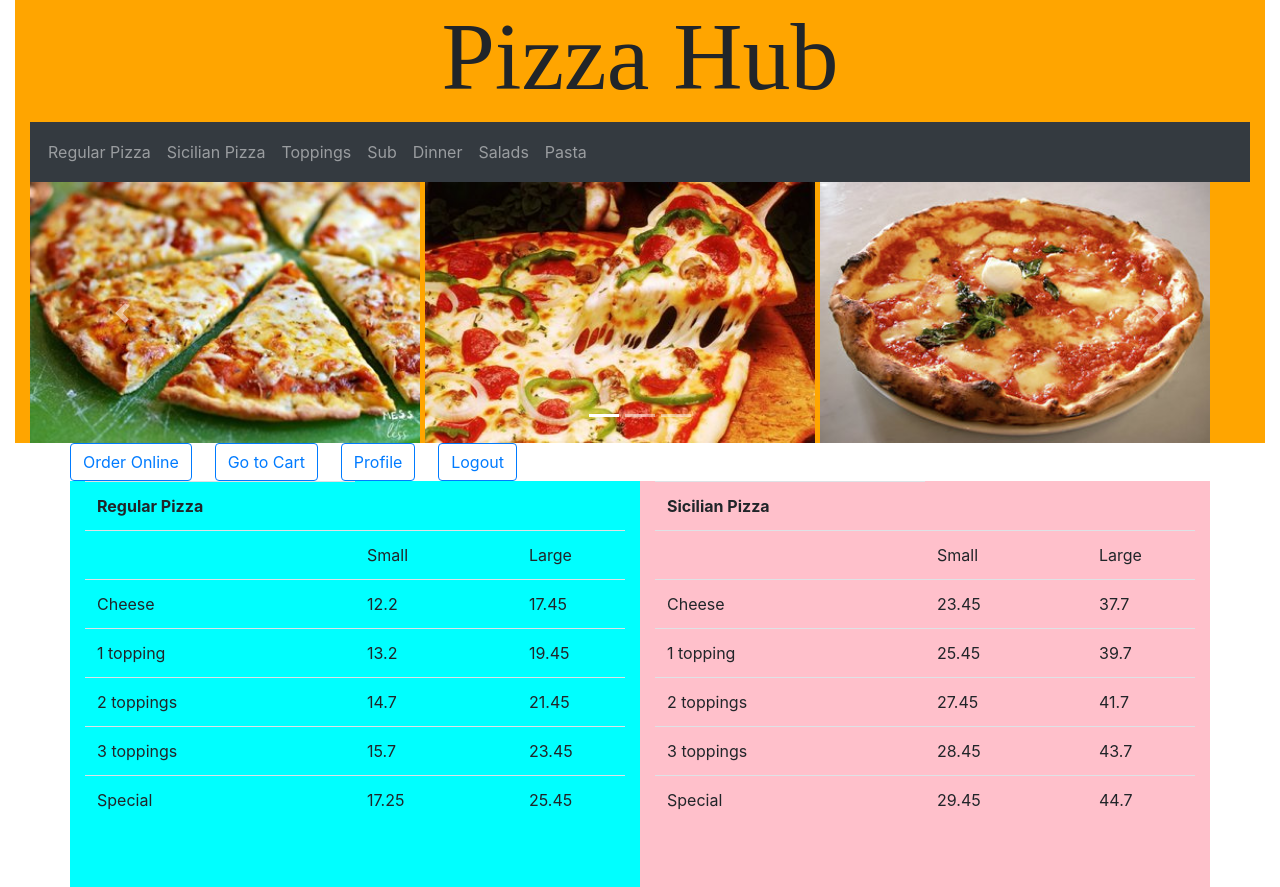
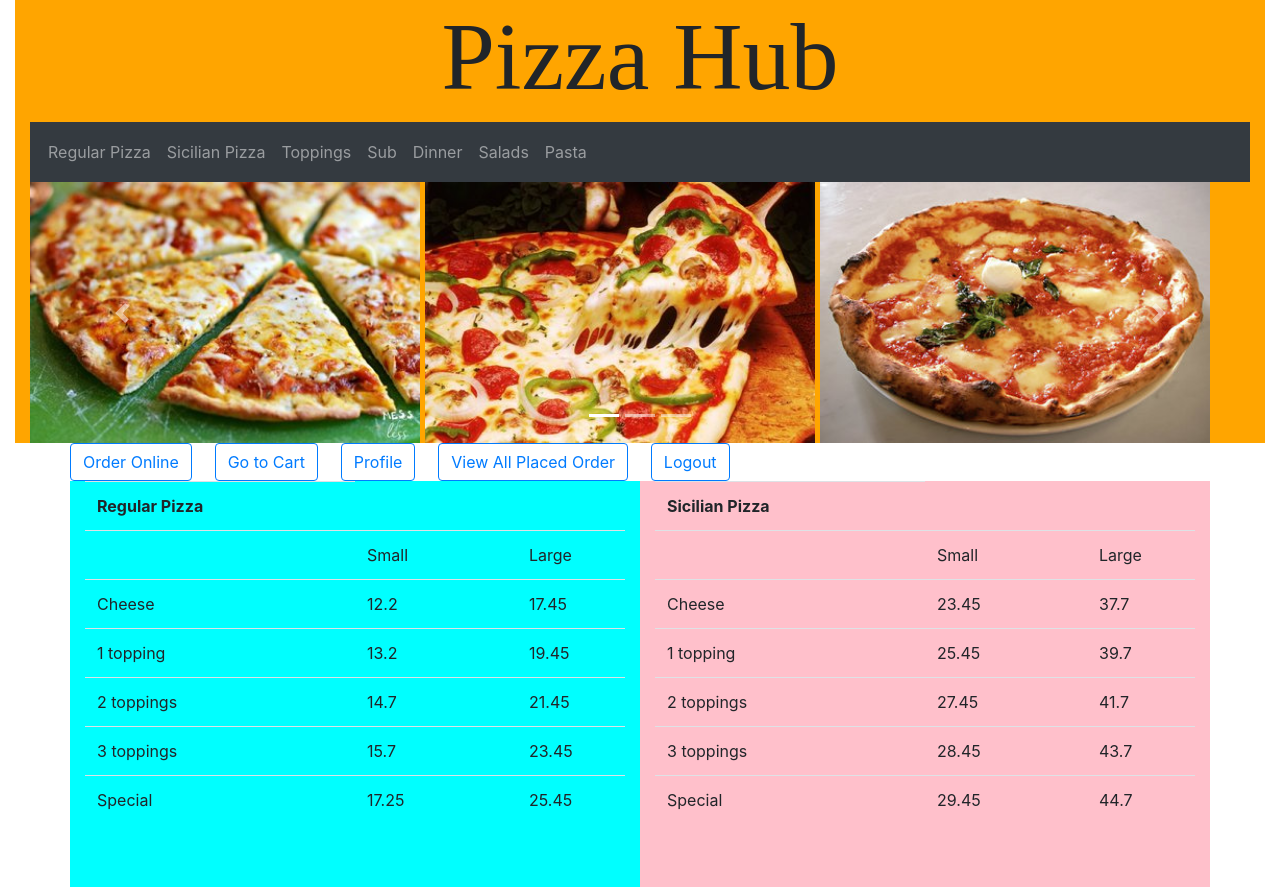
Before and after one commit to rohitsaw/pizzapp-by-rohit.herokuapp.com, a Django app: page / in a window 1280 px wide. Shown: the part 16-903 px from the top of the page. Run offline with Django 3.2, Linux system fonts and the light colour scheme; a user stored in the database is signed in; data comes from the database, SQL or seed files in the repository; some libraries are stand-ins or nearby versions.

Commit message:
add order and placed history buttons

```diff
--- a/orders/templates/orders/index.html
+++ b/orders/templates/orders/index.html
@@ -102,6 +102,19 @@
 {% csrf_token %}
 <button class="btn btn-outline-primary">Profile</button>
 </form>
+
+{% if user.is_superuser %}
+<form style="float:right;margin-left:2%" action="{% url 'placeorder' %}" method="post">
+{% csrf_token %}
+<button class="btn btn-outline-primary">View All Placed Order</button>
+</form>
+{% else %}
+<form style="float:right;margin-left:2%" action="{% url 'orderhistory' %}" method="post">
+{% csrf_token %}
+<button class="btn btn-outline-primary">Order History</button>
+</form>
+{% endif %}
+
 
 <form style="float:right;margin-left:2%" action="{% url 'userprofile:logout' %}" method="post">
 {% csrf_token %}
```
